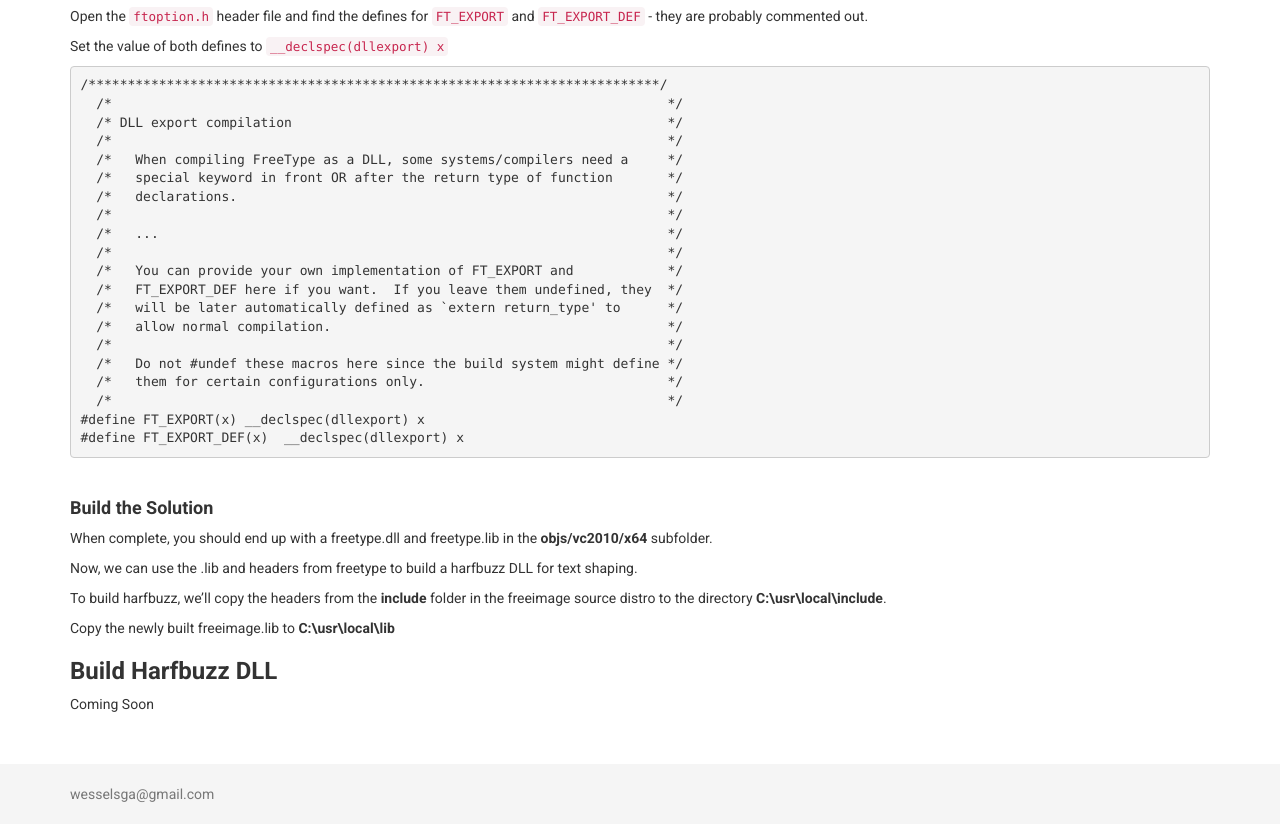
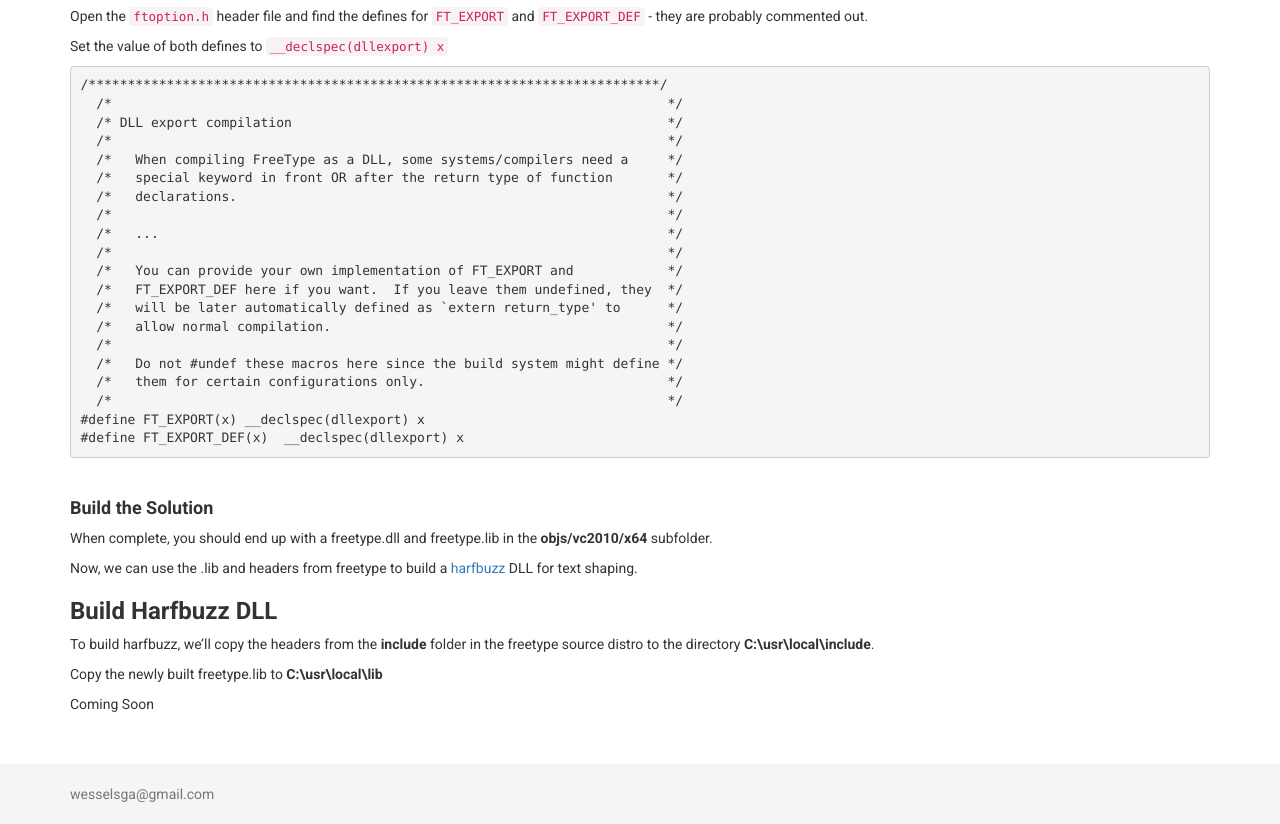
Before and after one commit to wesselsga/wesselsga.github.io, a Jekyll site: the page built from _posts/2017-05-02-freetype-harfbuzz.md, in a window 1280 px wide and 900 px high, scrolled down 714 px, cut to the strip 76-900 px from the top of the window. Built offline with Jekyll 4.4.1, drawn with Linux system fonts in a browser that asks for light colours; some of the changed text lies outside the part shown.

Commit message:
freetype

```diff
--- a/_posts/2017-05-02-freetype-harfbuzz.md
+++ b/_posts/2017-05-02-freetype-harfbuzz.md
@@ -12,7 +12,7 @@
 
 ### Build FreeType DLL ###
 
-Download the source code for FreeType2.  At the time of this writing, the version is 2.7.1.
+Download the source code for [FreeType2](https://www.freetype.org/).  At the time of this writing, the version is 2.7.1.
 
 Open **builds/windows/vc2010/freetype.sln** in Visual Studio 2017.  Hit OK when asked to Retarget Projects to the newer compiler.
 
@@ -56,13 +56,13 @@
 #### Build the Solution ####
 When complete, you should end up with a freetype.dll and freetype.lib in the **objs/vc2010/x64** subfolder.
 
-Now, we can use the .lib and headers from freetype to build a harfbuzz DLL for text shaping.
-
-To build harfbuzz, we'll copy the headers from the **include** folder in the freeimage source distro to the directory **C:\usr\local\include**.
-
-Copy the newly built freeimage.lib to **C:\usr\local\lib**
+Now, we can use the .lib and headers from freetype to build a [harfbuzz](https://www.freedesktop.org/wiki/Software/HarfBuzz/) DLL for text shaping.
 
 ### Build Harfbuzz DLL ###
+
+To build harfbuzz, we'll copy the headers from the **include** folder in the freetype source distro to the directory **C:\usr\local\include**.
+
+Copy the newly built freetype.lib to **C:\usr\local\lib**
 
 Coming Soon
 
```
